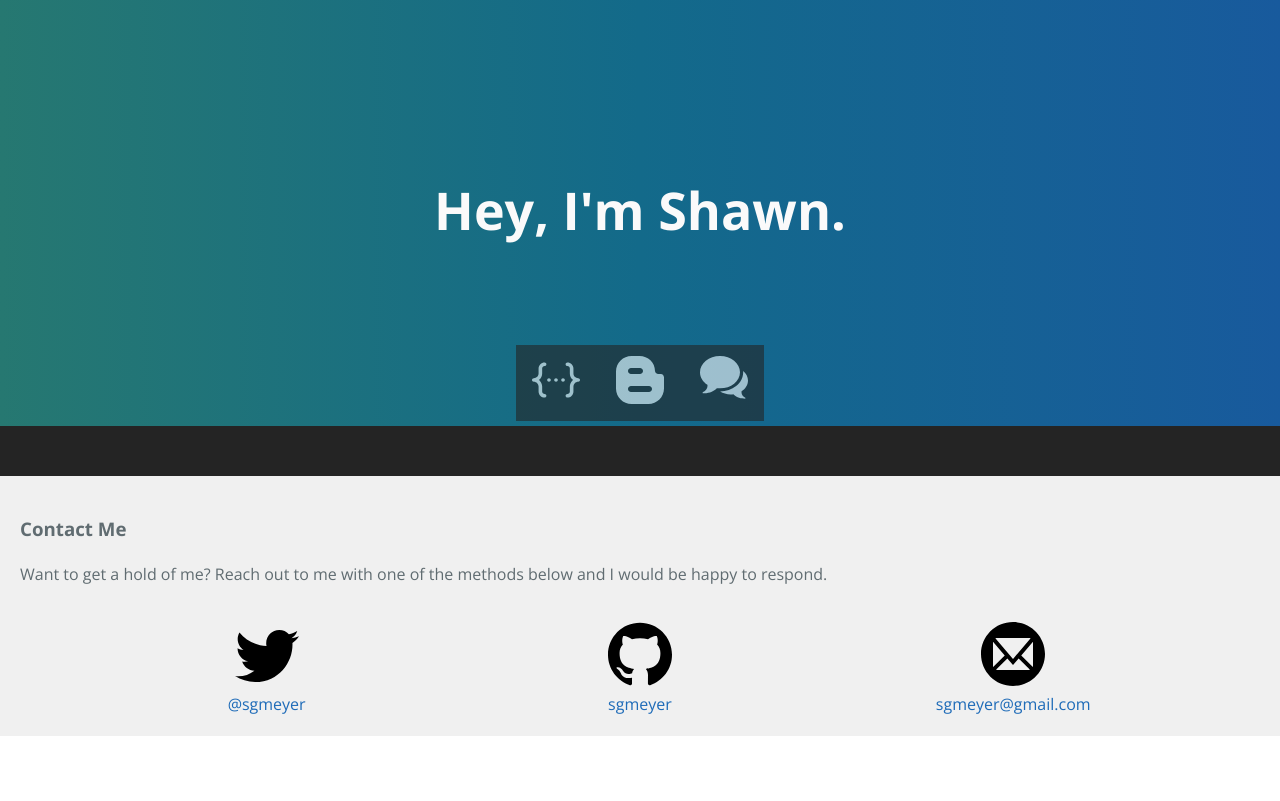
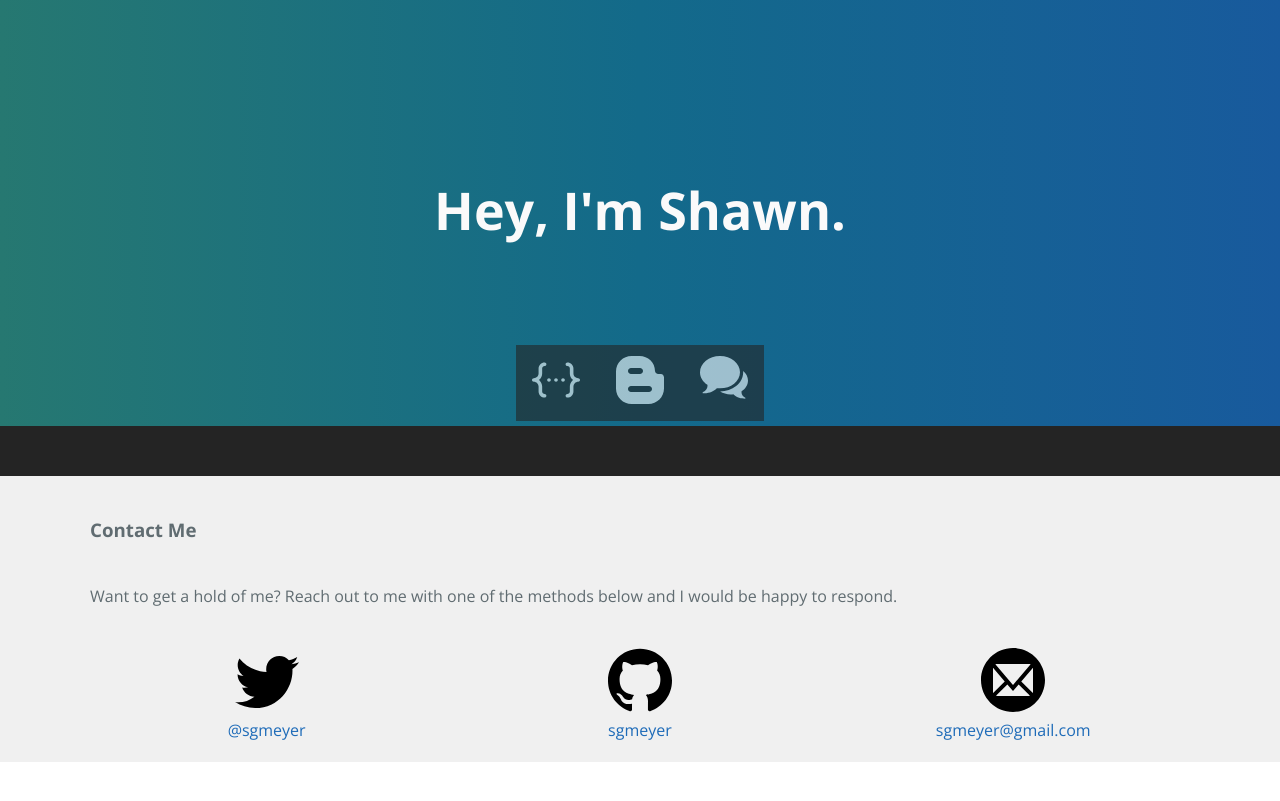
Before and after one commit to sgmeyer/sgmeyer.github.io, a Jekyll site: the page built from index.html, in a window 1280 px wide. Shown: the top 801 px of the page. Built offline with Jekyll 4.4.1, drawn with Linux system fonts in a browser that asks for light colours.

Commit message:
Temporarily fixing style bug on content section.
‘container’ class need similar styles to grid+grid-pad.

```diff
--- a/index.html
+++ b/index.html
@@ -11,10 +11,10 @@ layout: default
   </div>
 </section>
 
-<section id="contact" class="main-content container">
-  <h3>Contact Me</h3>
-   <p>Want to get a hold of me?  Reach out to me with one of the methods below and I would be happy to respond.</p>
-   <div class="grid grid-pad center">
+<section id="contact" class="main-content container ">
+  <h3 class="grid grid-pad">Contact Me</h3>
+  <p class="grid grid-pad">Want to get a hold of me?  Reach out to me with one of the methods below and I would be happy to respond.</p>
+  <div class="grid grid-pad center">
      <div class="col-1-3 mobile-col-1-2 center">
        <div>
          <a href="{{ site.twitter_profile }}">
```
